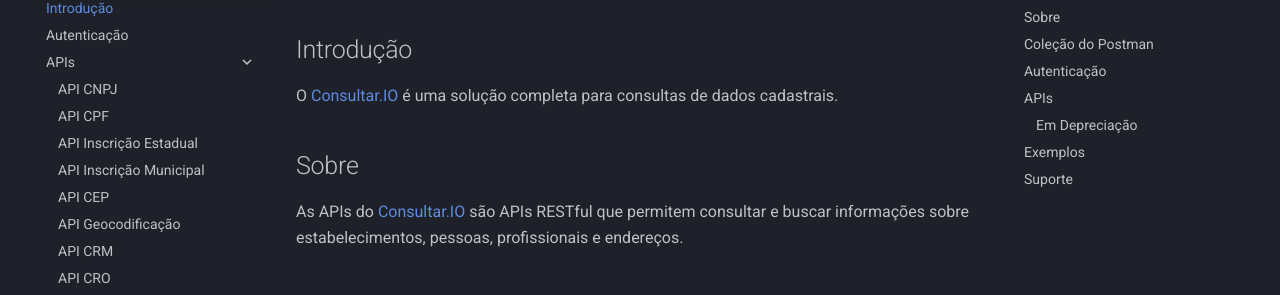
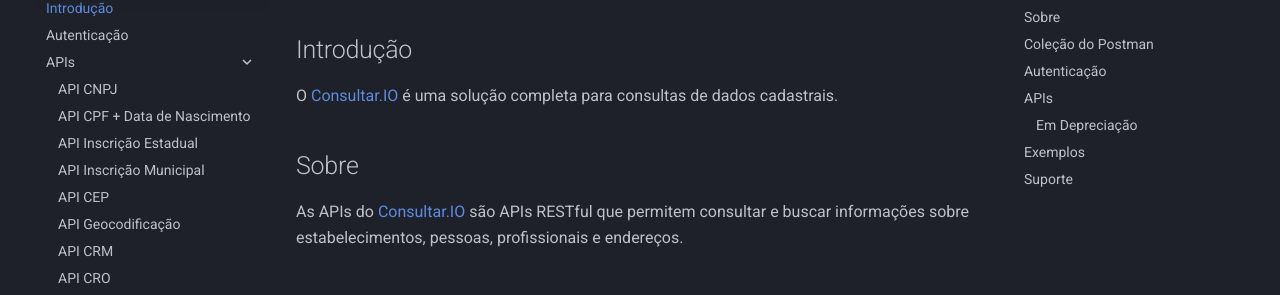
Before and after one commit to consultar-io/docs, an MkDocs documentation site: the page built from docs/index.md, in a window 1280 px wide. Shown: the part 148-443 px from the top of the page. Built offline with MkDocs 1.6.1 and Material for MkDocs 9.7.7, drawn with Linux system fonts in a browser that asks for light colours.

Commit message:
Update mkdocs.yml

```diff
--- a/mkdocs.yml
+++ b/mkdocs.yml
@@ -76,7 +76,7 @@ nav:
   - Autenticação: autenticacao.md
   - APIs:
       - API CNPJ: api/cnpj.md
-      - API CPF: api/cpf.md
+      - API CPF + Data de Nascimento: api/cpf.md
       - API Inscrição Estadual: api/inscricao-estadual.md
       - API Inscrição Municipal: api/inscricao-municipal.md
       - API CEP: api/cep.md
```
